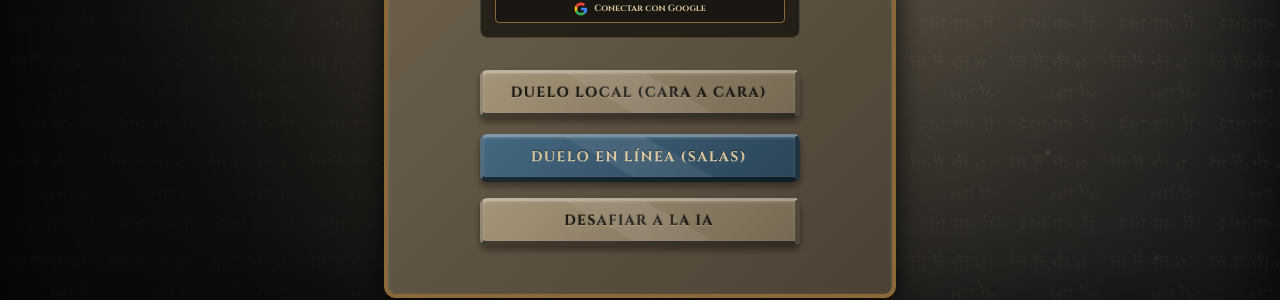
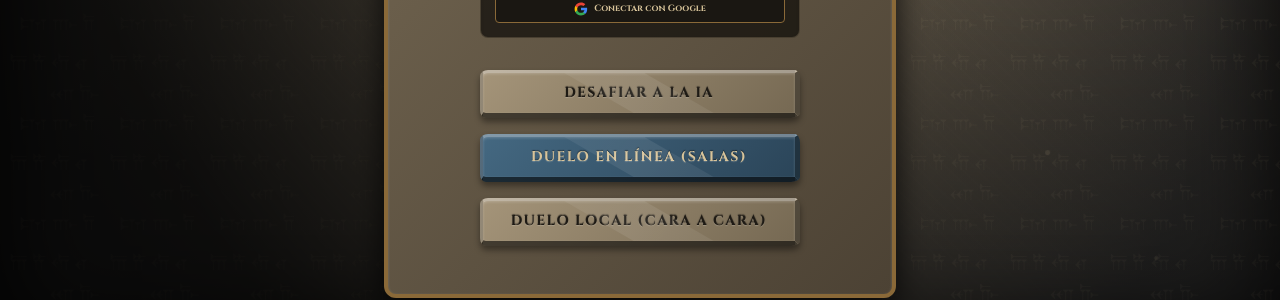
Before and after one commit to SrIrvin/K, a React (Vite) app: page / in a window 1280 px wide. Shown: the part 460-760 px from the top of the page. Built offline with nearby package versions, Linux system fonts and the light colour scheme; no server answers; a web font is replaced by a local one.

Commit message:
style(ui): reorder game mode buttons in MainMenu listing AI first, Online second, and Local third

```diff
--- a/components/MainMenu.tsx
+++ b/components/MainMenu.tsx
@@ -182,10 +182,10 @@ const MainMenu: React.FC<MainMenuProps> = ({ onOnlineMode }) => {
         {/* Buttons carved in stone */}
         <div className="flex flex-col gap-4 w-full max-w-xs">
           <button
-            onClick={() => startGame('p2')}
+            onClick={() => startGame('ai')}
             className="stone-button w-full py-3 text-sm"
           >
-            Duelo Local (Cara a Cara)
+            Desafiar a la IA
           </button>
 
           <button
@@ -196,10 +196,10 @@ const MainMenu: React.FC<MainMenuProps> = ({ onOnlineMode }) => {
           </button>
 
           <button
-            onClick={() => startGame('ai')}
+            onClick={() => startGame('p2')}
             className="stone-button w-full py-3 text-sm"
           >
-            Desafiar a la IA
+            Duelo Local (Cara a Cara)
           </button>
         </div>
       </div>
```
